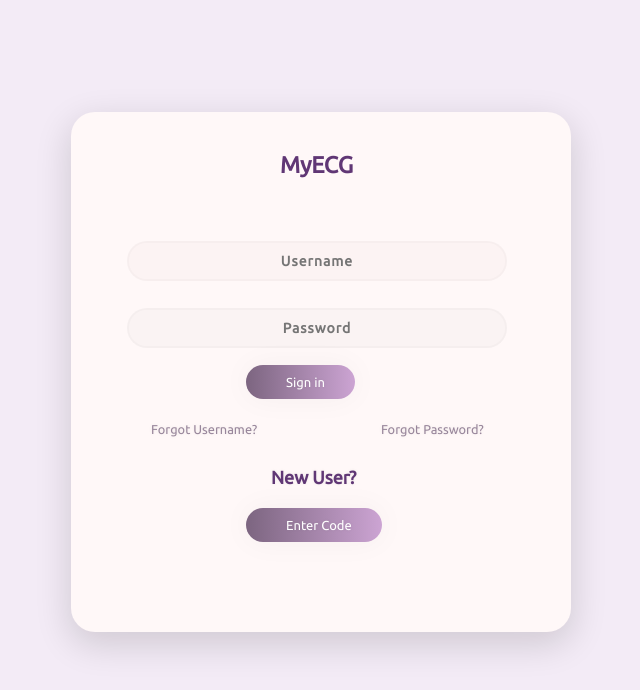
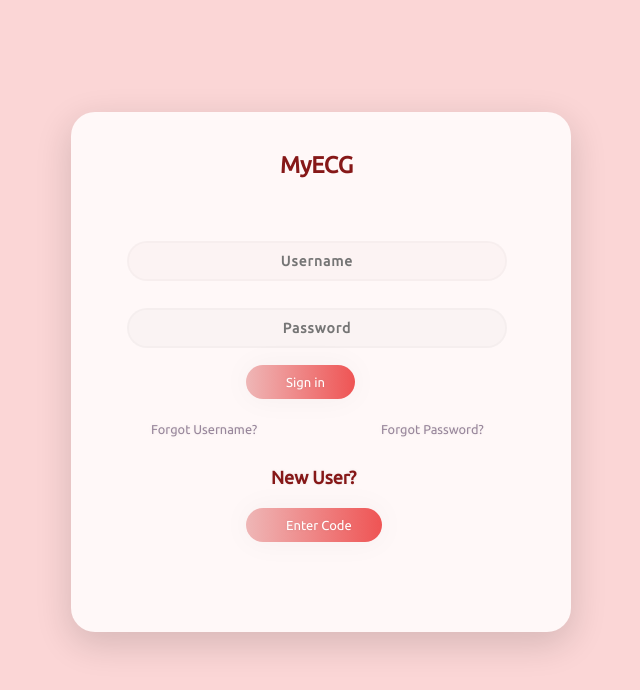
Before and after one commit to pdk160230/SleepApnea, a Python web app: template templates/base.html in a window 1280 px wide. Shown: the top 690 px of the page, without its empty margins (319-959 px from the left). Run offline with Jinja, Linux system fonts and the light colour scheme; the template is opened without the code that fills it, so the values that code supplies are empty; some libraries are stand-ins or nearby versions.

Commit message:
Change color scheme to red

```diff
--- a/static/css/styles.css
+++ b/static/css/styles.css
@@ -1,5 +1,5 @@
 body {
-    background-color: #F3EBF6;
+    background-color: #f8a9a979;
     font-family: 'Ubuntu', sans-serif;
 }
 
@@ -14,7 +14,7 @@ body {
 
 .sign {
     padding-top: 40px;
-    color: #603775;
+    color: hsl(0, 70%, 31%);;
     font-family: 'Ubuntu', sans-serif;
     font-weight: bold;
     font-size: 23px;
@@ -48,7 +48,7 @@ form.form1 {
 
 .newuser {
     padding-top: 10px;
-    color: #603775;
+    color: hsl(0, 70%, 31%);;
     font-family: 'Ubuntu', sans-serif;
     font-weight: bold;
     font-size: 18px;
@@ -84,7 +84,7 @@ font-family: 'Ubuntu', sans-serif;
 
 .entercode {
     padding-top: 40px;
-    color: #603775;
+    color: #af5454;
     font-family: 'Ubuntu', sans-serif;
     font-weight: bold;
     font-size: 23px;
@@ -94,7 +94,7 @@ font-family: 'Ubuntu', sans-serif;
   cursor: pointer;
     border-radius: 5em;
     color: #fff;
-    background: linear-gradient(to right, #7c6580, #cca4d3);
+    background: linear-gradient(to right, #cc2c2c52, #e91c1cbe);
     border: 0;
     padding-left: 40px;
     padding-right: 30px;
```
